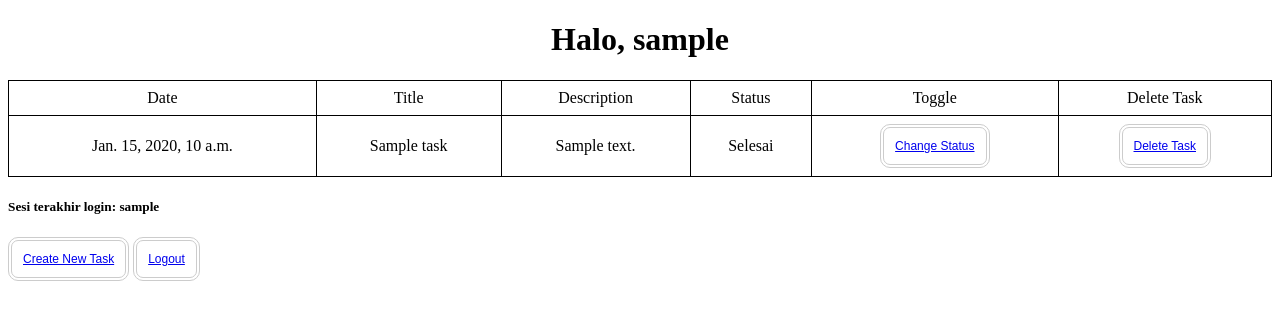
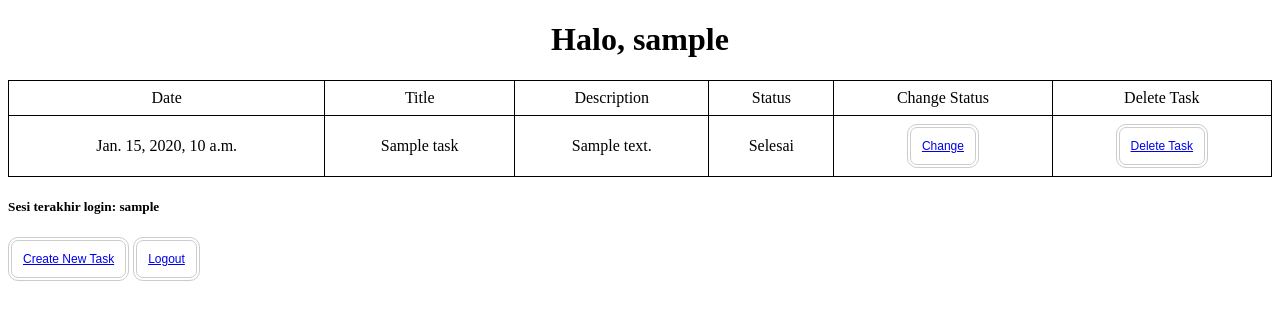
Before and after one commit to aulianajwa/Tugas-2, a Django app: template todolist/templates/todolist.html in a window 1280 px wide. Shown: the top 320 px of the page. Run offline with Django 3.2, Linux system fonts and the light colour scheme; the template is opened without the code that fills it: most values are stand-ins (such as "Sample title", 1, 10 or a date in 2020); lists and menus that the app fills with data are empty.

Commit message:
mengganti button

```diff
--- a/todolist/templates/todolist.html
+++ b/todolist/templates/todolist.html
@@ -34,7 +34,7 @@
       <th>Title</th>
       <th>Description</th>
       <th>Status</th>
-      <th>Toggle</th>
+      <th>Change Status</th>
       <th>Delete Task</th>
     </tr>
 
@@ -51,7 +51,7 @@
         {% else %}
         <th>Selesai</th>
         {% endif %}
-        <th><button><a href="{% url 'todolist:toggle-task' id=task.id %}">Change Status</a></b</th>
+        <th><button><a href="{% url 'todolist:toggle-task' id=task.id %}">Change</a></b</th>
         <th><button><a href="{% url 'todolist:delete-task' id=task.id %}">Delete Task</a></button></th>
 
     </tr>
```
